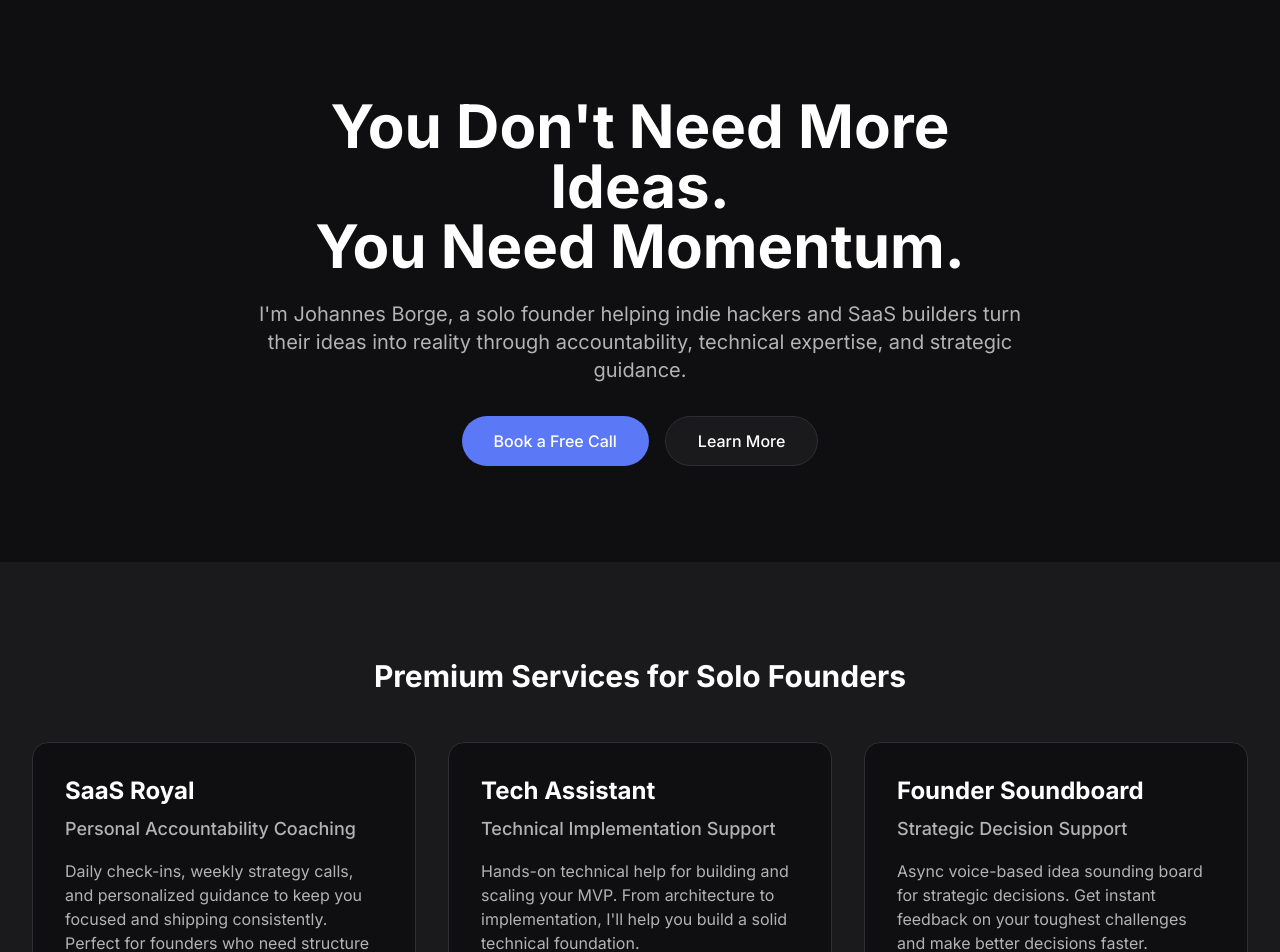
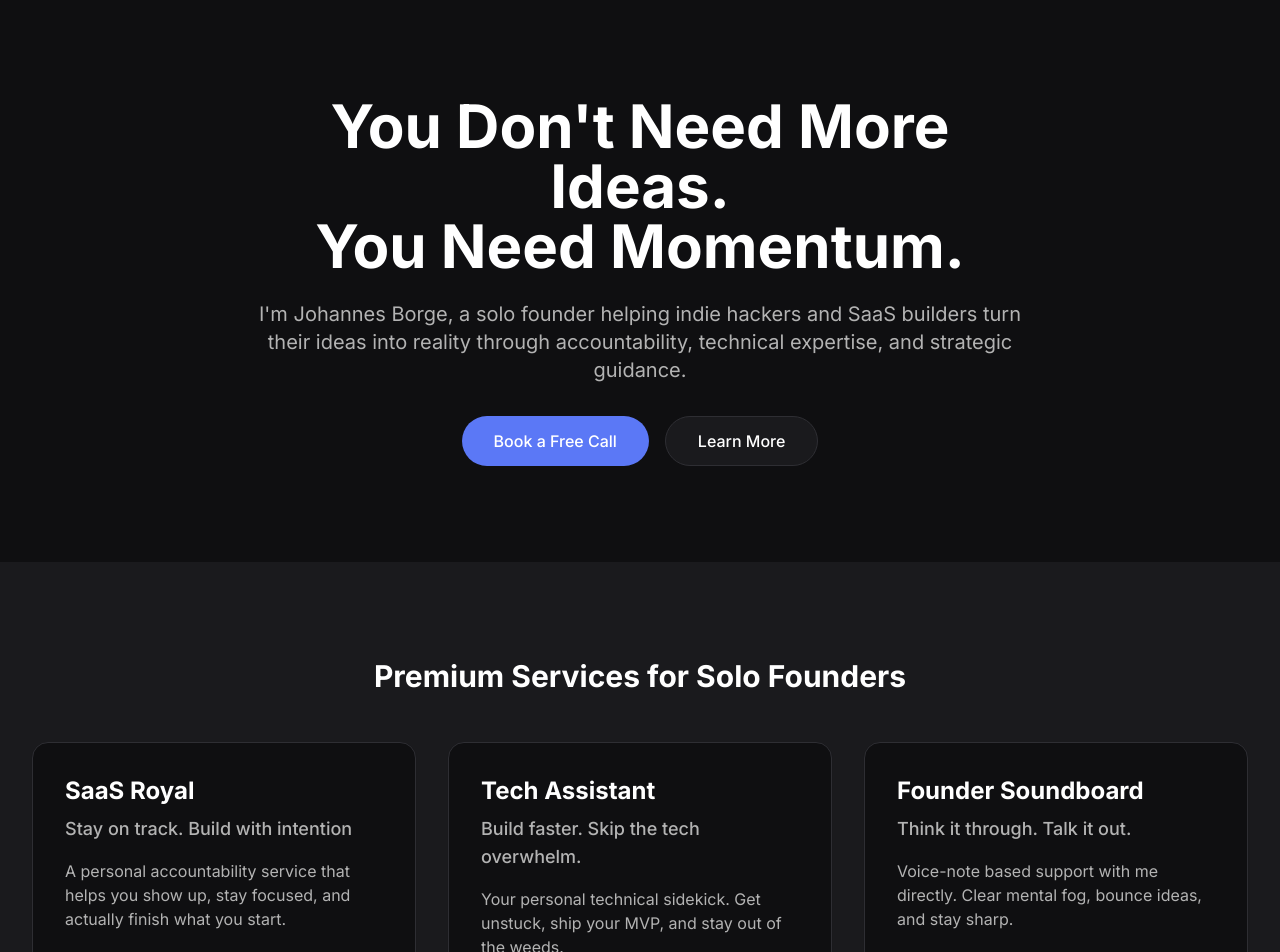
Before and after one commit to JohannesBorge/borge, a Next.js app: page / in a window 1280 px wide. Shown: the top 952 px of the page. Built offline with nearby package versions, Linux system fonts and the light colour scheme.

Commit message:
Update service descriptions and titles for Tech Assistant and Founder Soundboard

```diff
--- a/app/page.tsx
+++ b/app/page.tsx
@@ -33,8 +33,8 @@ export default function Home() {
             {/* SaaS Royal */}
             <div className="bg-background p-8 rounded-2xl shadow-sm hover:shadow-lg transition-all duration-300 transform hover:-translate-y-2 border border-border group flex flex-col h-full">
               <h3 className="text-2xl font-bold mb-2 text-text-primary group-hover:text-primary transition-colors duration-300">SaaS Royal</h3>
-              <h4 className="text-lg font-medium mb-4 text-text-secondary group-hover:text-text-primary transition-colors duration-300">Personal Accountability Coaching</h4>
-              <p className="text-text-secondary mb-6 group-hover:text-text-primary transition-colors duration-300">Daily check-ins, weekly strategy calls, and personalized guidance to keep you focused and shipping consistently. Perfect for founders who need structure and accountability.</p>
+              <h4 className="text-lg font-medium mb-4 text-text-secondary group-hover:text-text-primary transition-colors duration-300">Stay on track. Build with intention</h4>
+              <p className="text-text-secondary mb-6 group-hover:text-text-primary transition-colors duration-300">A personal accountability service that helps you show up, stay focused, and actually finish what you start.</p>
               <div className="mt-auto">
                 <button className="text-primary font-medium flex items-center group-hover:text-secondary transition-colors duration-300">
                   Learn more <ArrowRightIcon className="w-4 h-4 ml-2 group-hover:translate-x-1 transition-transform duration-300" />
@@ -45,8 +45,8 @@ export default function Home() {
             {/* Tech Assistant */}
             <div className="bg-background p-8 rounded-2xl shadow-sm hover:shadow-lg transition-all duration-300 transform hover:-translate-y-2 border border-border group flex flex-col h-full">
               <h3 className="text-2xl font-bold mb-2 text-text-primary group-hover:text-primary transition-colors duration-300">Tech Assistant</h3>
-              <h4 className="text-lg font-medium mb-4 text-text-secondary group-hover:text-text-primary transition-colors duration-300">Technical Implementation Support</h4>
-              <p className="text-text-secondary mb-6 group-hover:text-text-primary transition-colors duration-300">Hands-on technical help for building and scaling your MVP. From architecture to implementation, I'll help you build a solid technical foundation.</p>
+              <h4 className="text-lg font-medium mb-4 text-text-secondary group-hover:text-text-primary transition-colors duration-300">Build faster. Skip the tech overwhelm.</h4>
+              <p className="text-text-secondary mb-6 group-hover:text-text-primary transition-colors duration-300">Your personal technical sidekick. Get unstuck, ship your MVP, and stay out of the weeds.</p>
               <div className="mt-auto">
                 <button className="text-primary font-medium flex items-center group-hover:text-secondary transition-colors duration-300">
                   Learn more <ArrowRightIcon className="w-4 h-4 ml-2 group-hover:translate-x-1 transition-transform duration-300" />
@@ -57,8 +57,8 @@ export default function Home() {
             {/* Founder Soundboard */}
             <div className="bg-background p-8 rounded-2xl shadow-sm hover:shadow-lg transition-all duration-300 transform hover:-translate-y-2 border border-border group flex flex-col h-full">
               <h3 className="text-2xl font-bold mb-2 text-text-primary group-hover:text-primary transition-colors duration-300">Founder Soundboard</h3>
-              <h4 className="text-lg font-medium mb-4 text-text-secondary group-hover:text-text-primary transition-colors duration-300">Strategic Decision Support</h4>
-              <p className="text-text-secondary mb-6 group-hover:text-text-primary transition-colors duration-300">Async voice-based idea sounding board for strategic decisions. Get instant feedback on your toughest challenges and make better decisions faster.</p>
+              <h4 className="text-lg font-medium mb-4 text-text-secondary group-hover:text-text-primary transition-colors duration-300">Think it through. Talk it out.</h4>
+              <p className="text-text-secondary mb-6 group-hover:text-text-primary transition-colors duration-300">Voice-note based support with me directly. Clear mental fog, bounce ideas, and stay sharp.</p>
               <div className="mt-auto">
                 <button className="text-primary font-medium flex items-center group-hover:text-secondary transition-colors duration-300">
                   Learn more <ArrowRightIcon className="w-4 h-4 ml-2 group-hover:translate-x-1 transition-transform duration-300" />
```
